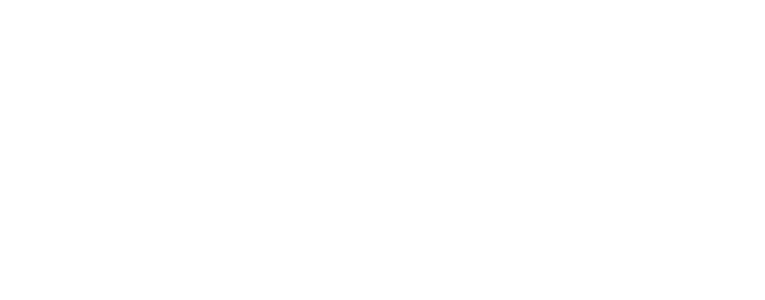
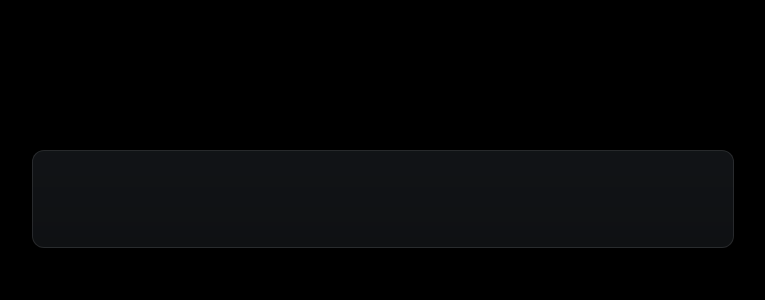
Before and after one commit to sinaa698/Ninilist-Interview, a React (Create React App) app: page / in a window 1280 px wide. Shown: the top 300 px of the page, without its empty margins (257-1022 px from the left). Built offline with nearby package versions, Linux system fonts and the light colour scheme.

Commit message:
🎨 mainPage is structured

```diff
--- a/src/App.tsx
+++ b/src/App.tsx
@@ -1,7 +1,12 @@
 import "./App.css";
+import MainPage from "./pages/mainPage/index";
 
 function App() {
-  return <div className="App"></div>;
+  return (
+    <div className="App">
+      <MainPage />
+    </div>
+  );
 }
 
 export default App;
--- a/src/index.css
+++ b/src/index.css
@@ -1,13 +1,14 @@
 body {
   margin: 0;
-  font-family: -apple-system, BlinkMacSystemFont, 'Segoe UI', 'Roboto', 'Oxygen',
-    'Ubuntu', 'Cantarell', 'Fira Sans', 'Droid Sans', 'Helvetica Neue',
+  font-family: "Vazir", -apple-system, BlinkMacSystemFont, "Segoe UI", "Roboto",
+    "Oxygen", "Ubuntu", "Cantarell", "Fira Sans", "Droid Sans", "Helvetica Neue",
     sans-serif;
   -webkit-font-smoothing: antialiased;
   -moz-osx-font-smoothing: grayscale;
+  background-color: black;
 }
 
 code {
-  font-family: source-code-pro, Menlo, Monaco, Consolas, 'Courier New',
+  font-family: "Vazir", source-code-pro, Menlo, Monaco, Consolas, "Courier New",
     monospace;
 }
--- /dev/null
+++ b/src/pages/mainPage/index.tsx
@@ -0,0 +1,9 @@
+import "./mainPage.css";
+
+const MainPage = () => {
+  return <div className="main-page">
+
+  </div>;
+};
+
+export default MainPage;
--- /dev/null
+++ b/src/pages/mainPage/mainPage.css
@@ -0,0 +1,11 @@
+.main-page {
+  background: linear-gradient(180deg, rgba(0, 0, 0, 0.3) 0%, rgba(0, 0, 0, 0.4) 100%), #191c20;
+  border-width: 1px 0.5px 0.25px 0.5px;
+  border-style: solid;
+  border-color: rgba(255, 255, 255, 0.1);
+  border-radius: 0.75rem;
+  padding: 3rem;
+  width: 37.75rem;
+  margin: auto;
+  margin-top: 150px;
+}
--- /dev/null
+++ b/src/pages/mainPage/mainPage.less
@@ -0,0 +1,9 @@
+@import "../../styles/styles.less";
+
+.main-page {
+  .card();
+  padding: 3rem;
+  width: 37.75rem;
+  margin: auto;
+  margin-top: 150px;
+}
```
Also changed, not shown: src/styles/styles.less (+12 -0 lines).
